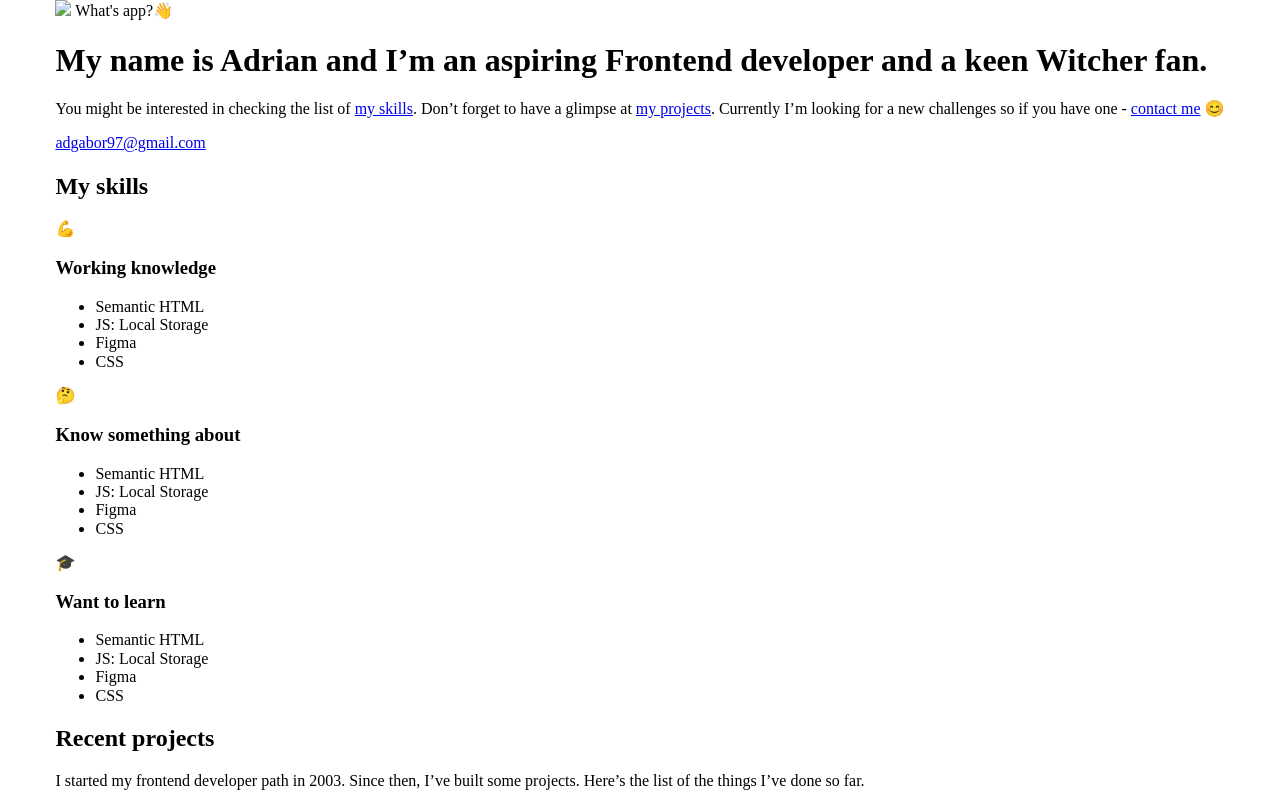
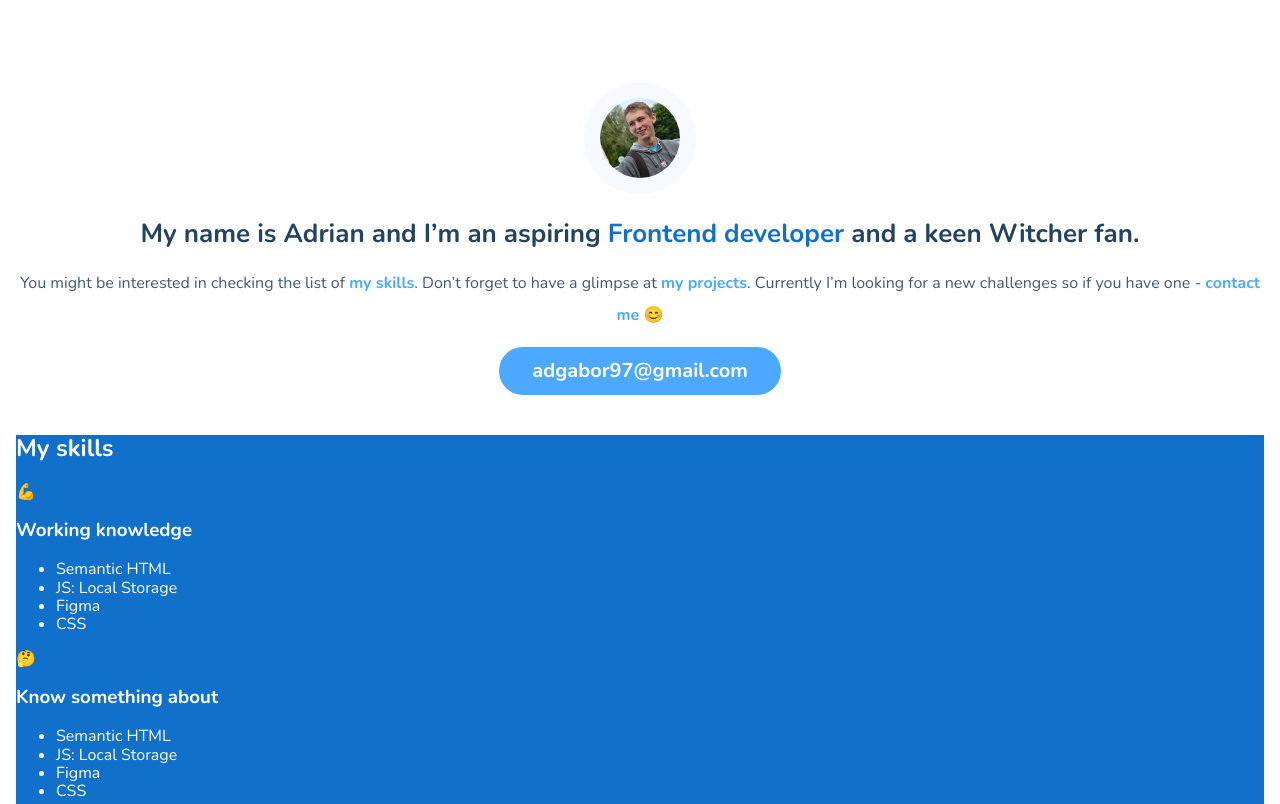
Before and after one commit to adrian-gabor/portfolio, a website built with webpack: page src/pages/index.html in a window 1280 px wide. Shown: the top 804 px of the page. Built offline with nearby package versions, Linux system fonts and the light colour scheme.

Commit message:
CSS section hero

```diff
--- a/src/pages/index.html
+++ b/src/pages/index.html
@@ -25,14 +25,14 @@
   <main class="main">
     <section class="hero">
       <div class="hero__container">
-        <img class="hero__image" src="#" />
+        <img class="hero__image" src="../assets/img/foto.jpg" />
         <span class="hero__hello">What's app?👋</span>
       </div>
       <div class="hero__description">
-        <h1 class="hero__header">My name is Adrian and I’m an aspiring Frontend developer and a keen Witcher fan. </h1>
-        <p class="hero__paragraph">You might be interested in checking the list of <a href="#skills">my skills</a>.
-          Don’t forget to have a glimpse at <a href="#projects">my projects</a>. Currently I’m looking for a new
-          challenges so if you have one - <a href="#contact">contact me</a> 😊</p>
+        <h1 class="hero__header">My name is Adrian and I’m an aspiring <span class="hero__header-special">Frontend developer</span> and a keen Witcher fan. </h1>
+        <p class="hero__paragraph">You might be interested in checking the list of <a class="hero__paragraph-special" href="#skills">my skills</a>.
+          Don’t forget to have a glimpse at <a class="hero__paragraph-special" href="#projects">my projects</a>. Currently I’m looking for a new
+          challenges so if you have one - <a class="hero__paragraph-special" href="#contact">contact me</a> 😊</p>
       </div>
       <a class="hero__contact" href="mailto:adgabor97@gmail.com">adgabor97@gmail.com</a>
     </section>
--- a/src/scss/_variables.scss
+++ b/src/scss/_variables.scss
@@ -1,6 +1,7 @@
+
     $color1: #FFFFFF;
     $color2: #F6F9FD;
-$color3: #DBEAF7;;
+    $color3: #DBEAF7;
     $color4: #1070CA;
     $color5: #06C847;
     $color6: #000000;
--- a/src/scss/main.scss
+++ b/src/scss/main.scss
@@ -1,10 +1,103 @@
 @import "~normalize.css";
+@import "_variables";
+@import url('https://fonts.googleapis.com/css2?family=Nunito:wght@300;700&display=swap');
 
-@import "_variables";
+html {
+  box-sizing: border-box;
+}
+
+*,
+*:before,
+*:after {
+  box-sizing: inherit;
+}
+
+
 body {
+  margin: 0 16px;
   color: black;
+  // align-items: center;
+  // justify-content: center;
+  font-family: 'Nunito', sans-serif;
+  min-height: 100vh;
   display: flex;
+}
+
+.hero {
+  margin: 82px 0 40px 0;
+  display: flex;
+  flex-direction: column;
   align-items: center;
-  justify-content: center;
-  min-height: 100vh;
+  &__container {
+    display: flex;
+    align-items: center;
+    justify-content: center;
+  }
+
+  &__image {
+    width: 112px;
+    height: 112px;
+    object-fit: cover;
+    object-position: -35px;
+    border-radius: 50%;
+    border: 16px solid $color2;
+  }
+
+  &__hello {
+    display: none;
+  }
+
+  &__header {
+    margin-top: 24px;
+    text-align: center;
+    line-height: 32px;
+    font-weight: 700;
+    font-size: 26px;
+    color: $col16;
+
+    &-special {
+      color: $color4;
+    }
+  }
+
+  &__description {
+    // margin-top: 24px;
+  }
+
+  &__paragraph {
+    margin-top: 16px;
+    text-align: center;
+    color: $col15;
+    font-size: 16px;
+    font-weight: 300;
+    line-height: 32px;
+
+    &-special {
+      color: $col13;
+      text-decoration: none;
+      font-weight: 700;
+    }
+  }
+
+  &__contact {
+    margin-top: 48px 0 56px 0;
+    padding: 4px 24px;
+    font-weight: 700;
+    font-size: 20px;
+    line-height: 40px;
+    text-align: center;
+    text-decoration: none;
+    display: block;
+    background-color: $col13;
+    color: $color1;
+    width: 282px;
+    height: 48px;
+    border-radius: 64px;
+  }
 }
+
+
+.skills{
+  background-color: $color4;
+  color: $color1;
+}
```
Also changed, not shown: src/assets/img/foto.jpg (added). Lines whose indentation alone changed are shown as unchanged.
